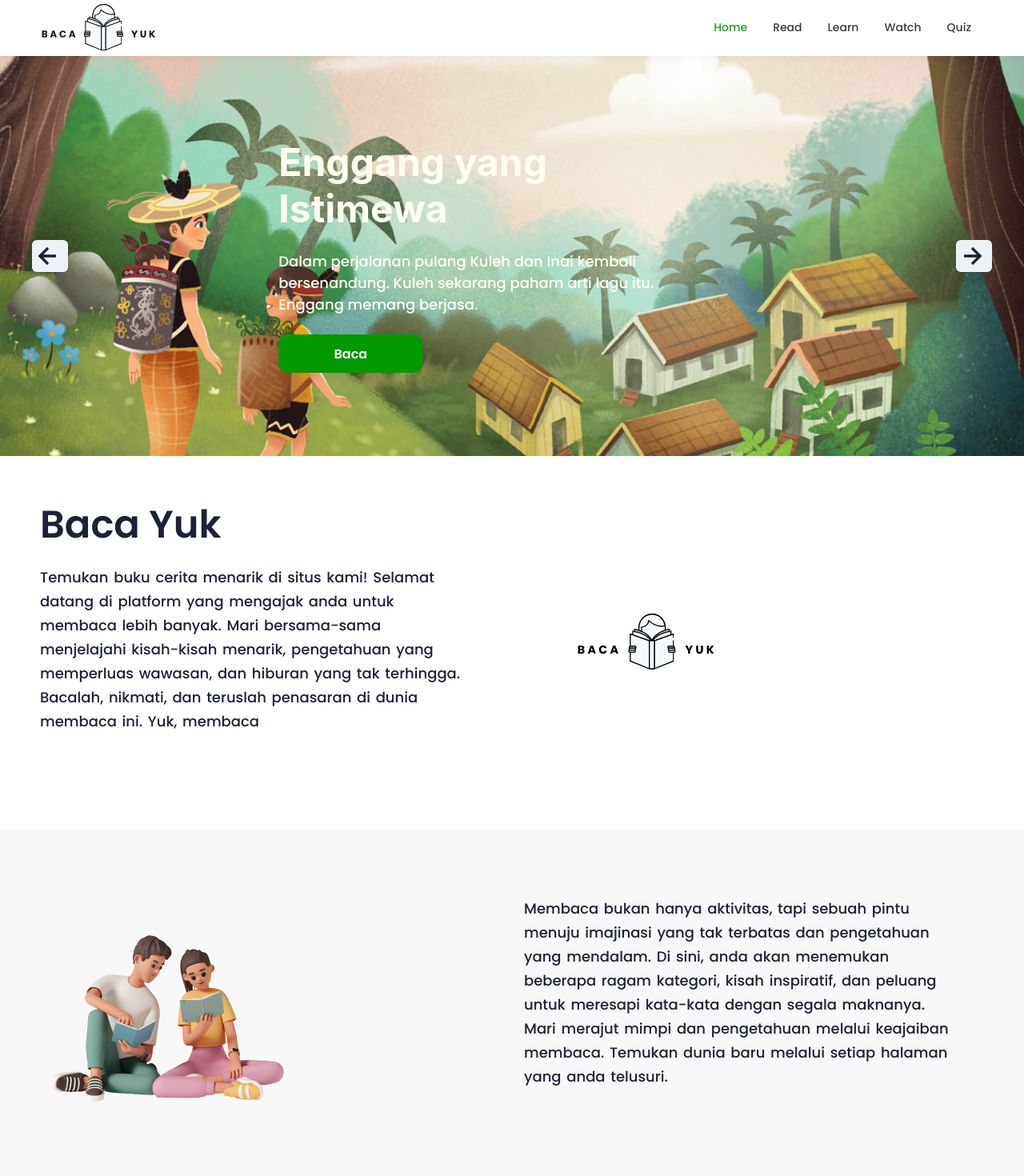
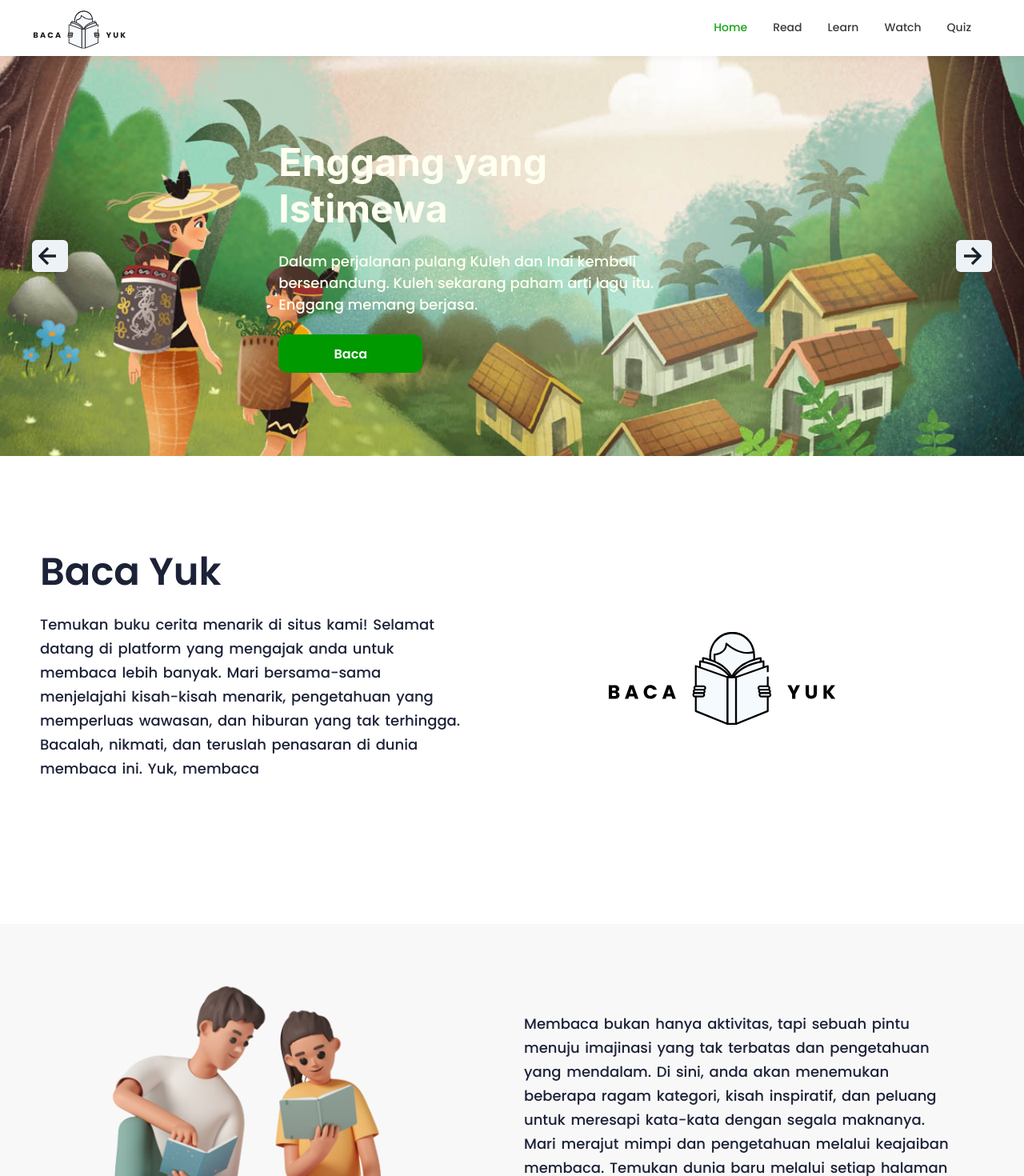
Before and after one commit to naufaltq/baca-yuk, a React (Create React App) app: page / in a window 1280 px wide. Shown: the top 1470 px of the page at 80% size. Built offline with nearby package versions, Linux system fonts and the light colour scheme; no server answers; a web font is replaced by a local one.

Commit message:
adjusting hero section

```diff
--- a/src/components/heroSection/style.css
+++ b/src/components/heroSection/style.css
@@ -83,7 +83,6 @@
   max-width: 100%;
   vertical-align: middle;
   display: inline-block;
-    width: 300px;
 }
 
 @media screen and (max-width: 991px) {
```
Lines whose indentation alone changed are shown as unchanged.
